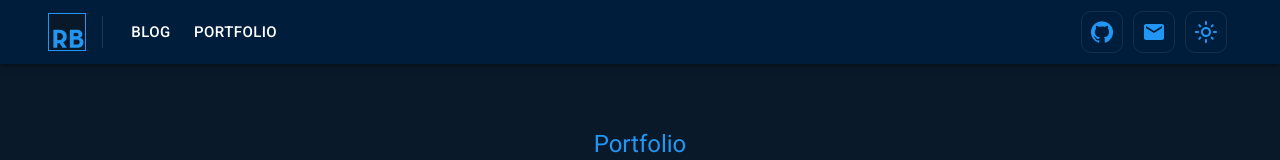
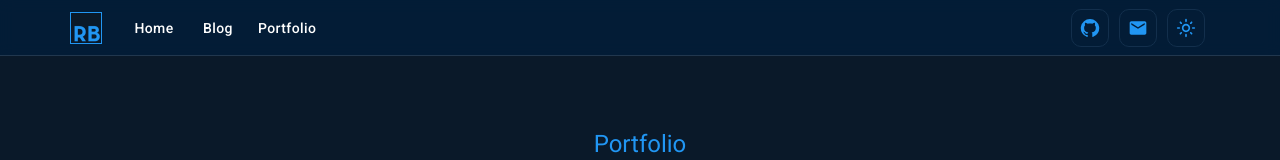
Before and after one commit to RyanBeGell/portfolio-site, a Next.js app: page /portfolio in a window 1280 px wide. Shown: the top 160 px of the page. Built offline with nearby package versions, Linux system fonts and the light colour scheme; a web font is replaced by a local one.

Commit message:
elevation removed from appbar, underline added

```diff
--- a/src/components/blog/AppBar/BlogAppBar.tsx
+++ b/src/components/blog/AppBar/BlogAppBar.tsx
@@ -7,7 +7,6 @@ import AppBar from '@mui/material/AppBar';
 import Box from '@mui/material/Box';
 import Button from '@mui/material/Button';
 import Container from '@mui/material/Container';
-import Divider from '@mui/material/Divider';
 import IconButton from '@mui/material/IconButton';
 import MUILink from '@mui/material/Link';
 import Toolbar from '@mui/material/Toolbar';
@@ -26,7 +25,7 @@ export default function BlogAppBar(props: Props) {
   const { mode } = useContext(ColorModeContext);
   const theme = useTheme();
 
-  const pages = ['Blog', 'Portfolio'];
+  const pages = ['Home', 'Blog', 'Portfolio',];
 
   // For open/close of email subscribe modal
   const [open, setOpen] = useState(false);
@@ -60,45 +59,53 @@ export default function BlogAppBar(props: Props) {
     <>
       <Box sx={{ flexGrow: 1 }}>
         <AppBar
-          position="fixed"
+        elevation={0}
           sx={{
+            borderBottom: `1px solid ${theme.palette.divider}`,
             // change background color to transparent after scrolling 48px
-            backgroundColor: `${
-              scrollPosition.scrollY > 48
-                ? 'background.blogNav'
-                : 'background.paper'
-            }`,
+            // backgroundColor: `${
+            //   scrollPosition.scrollY > 48
+            //     ? 'background.blogNav'
+            //     : 'background.paper'
+            // }`,
+            backgroundColor:'background.blogNav',
             backdropFilter: 'blur(8px)',
+            height: '56px',
           }}
         >
-          <Container maxWidth="xl" sx={{ px: '20px' }}>
+          <Container maxWidth="lg" sx={{px:'30px !important'}}>
             <Toolbar
-              sx={{ justifyContent: { xs: 'space-between', sm: 'none' }, p: 0 }}
+            disableGutters
+              sx={{
+                minHeight: '56px !important',
+                justifyContent: { xs: 'space-between', sm: 'none' },
+              }}
             >
               <Image
                 onClick={() => handleRedirect('Home')}
                 src="/favicon.png"
                 alt="logo"
-                width={38}
-                height={38}
+                width={32}
+                height={32}
                 className="hover-pointer"
               />
-              <Divider
-                orientation="vertical"
-                flexItem={true}
-                sx={{ m: '16px', display: { xs: 'none', sm: 'block' } }}
-              />
-              <Box sx={{ flexGrow: 1, display: { xs: 'none', sm: 'block' } }}>
+              <Box
+                sx={{
+                  ml: '20px',
+                  flexGrow: 1,
+                  display: { xs: 'none', sm: 'block' },
+                }}
+              >
                 {pages.map((item) => (
                   <Button
                     onClick={() => handleRedirect(item)}
                     key={item}
-                    size="large"
                     sx={{
                       color: 'text.primary',
                       '&:hover': {
                         color: 'primary.main',
                       },
+                      textTransform: 'none',
                     }}
                   >
                     {item}
@@ -112,11 +119,11 @@ export default function BlogAppBar(props: Props) {
                   rel="noopener"
                 >
                   <StyledIconButton title="Browse my code on GitHub">
-                    <GitHubIcon />
+                    <GitHubIcon fontSize='small'/>
                   </StyledIconButton>
                 </MUILink>
                 <StyledIconButton title="Send me an email">
-                  <EmailIcon />
+                  <EmailIcon fontSize='small'/>
                 </StyledIconButton>
 
                 {mode === 'light' ? (
@@ -124,14 +131,14 @@ export default function BlogAppBar(props: Props) {
                     title="Dark mode"
                     onClick={props.toggleColorMode}
                   >
-                    <DarkModeOutlinedIcon fontSize="medium" />
+                    <DarkModeOutlinedIcon fontSize='small'/>
                   </StyledIconButton>
                 ) : (
                   <StyledIconButton
                     title="Light mode"
                     onClick={props.toggleColorMode}
                   >
-                    <LightModeOutlinedIcon />
+                    <LightModeOutlinedIcon fontSize='small'/>
                   </StyledIconButton>
                 )}
                 <IconButton
```
